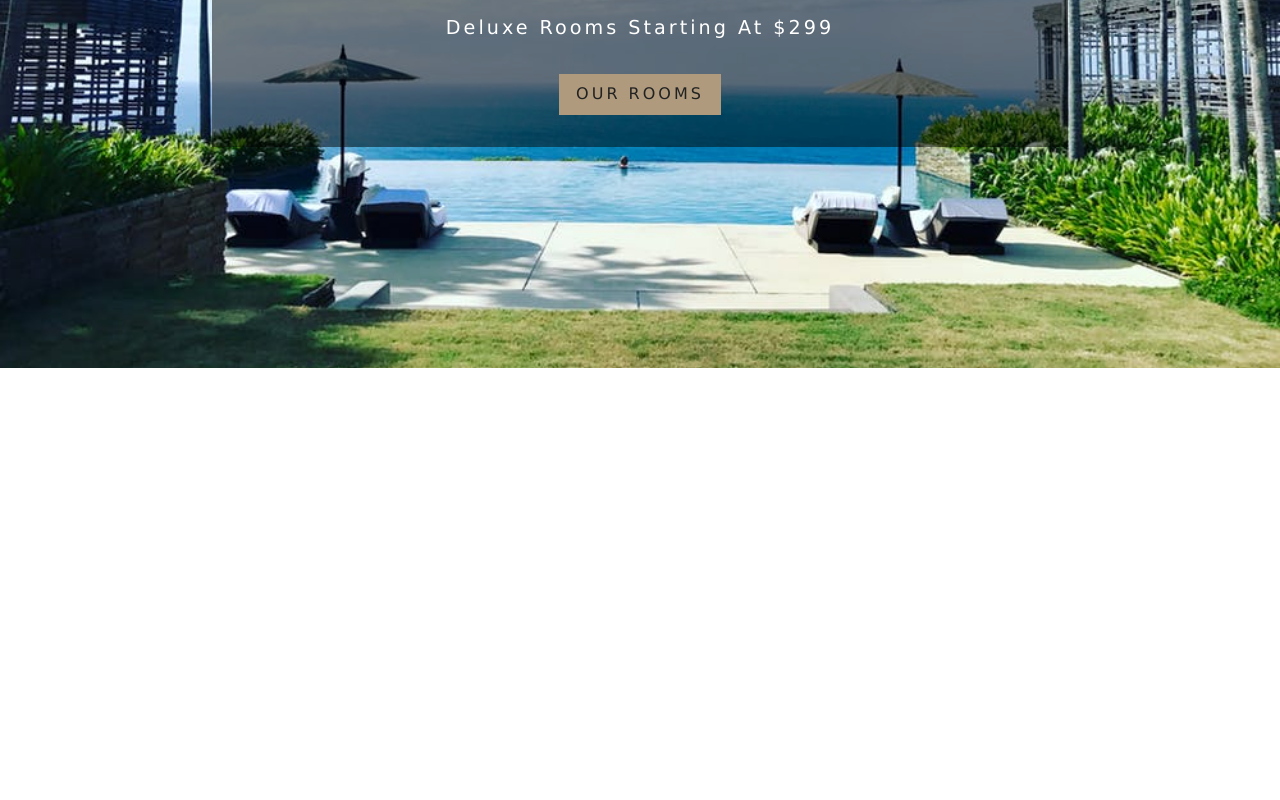
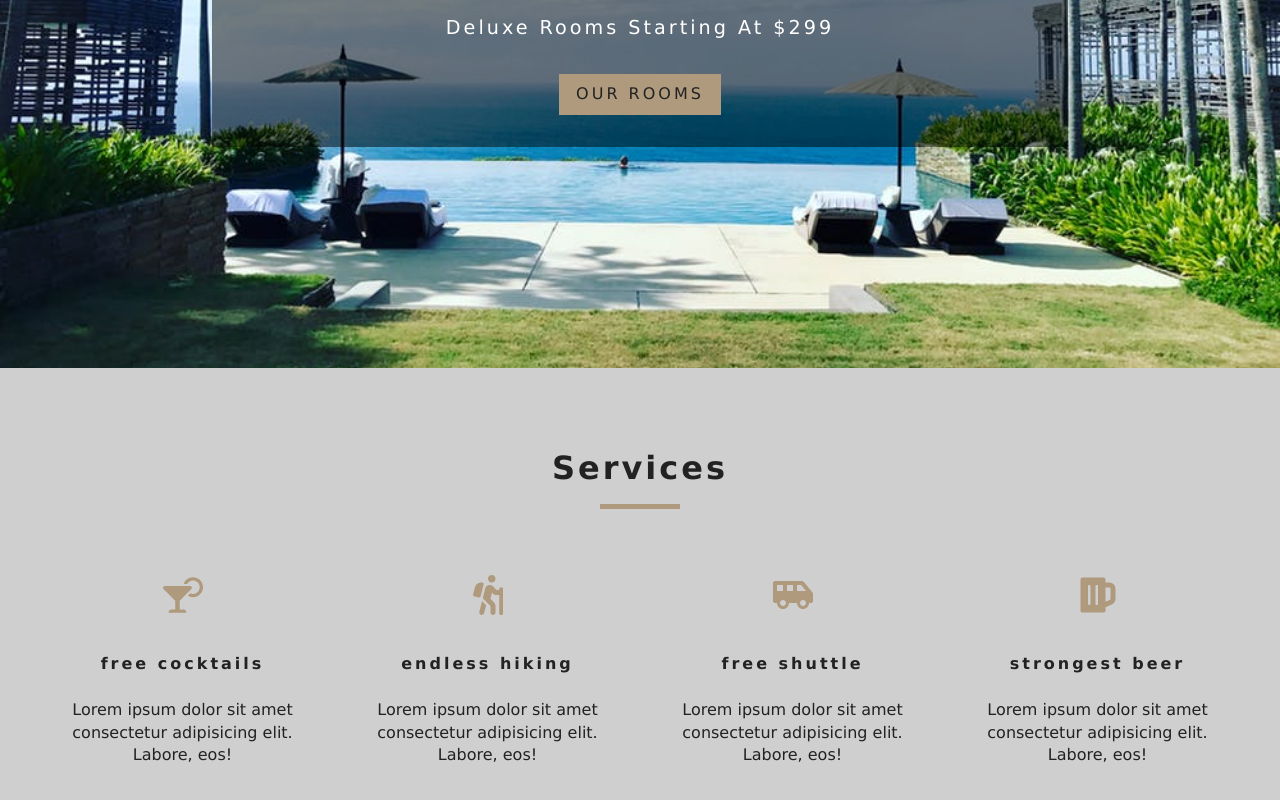
Before and after one commit to BinhNguyen3790/beach-resort, a React (Create React App) app: page / in a window 1280 px wide. Shown: the part 432-1232 px from the top of the page. Before the commit the page ends 800 px from the top, so only its background shows below. Built offline with nearby package versions, Linux system fonts and the light colour scheme.

Commit message:
add article

```diff
--- /dev/null
+++ b/src/components/Services.js
@@ -0,0 +1,42 @@
+import React, { Component } from 'react';
+import Title from './Title';
+import { FaCocktail, FaHiking, FaShuttleVan, FaBeer } from 'react-icons/fa';
+
+export default class Services extends Component {
+  state = {
+    services: [
+      {
+        icon: <FaCocktail />,
+        title: 'free cocktails',
+        info: 'Lorem ipsum dolor sit amet consectetur adipisicing elit. Labore, eos!'
+      },
+      {
+        icon: <FaHiking />,
+        title: 'endless hiking',
+        info: 'Lorem ipsum dolor sit amet consectetur adipisicing elit. Labore, eos!'
+      },
+      {
+        icon: <FaShuttleVan />,
+        title: 'free shuttle',
+        info: 'Lorem ipsum dolor sit amet consectetur adipisicing elit. Labore, eos!'
+      },
+      {
+        icon: <FaBeer />,
+        title: 'strongest beer',
+        info: 'Lorem ipsum dolor sit amet consectetur adipisicing elit. Labore, eos!'
+      }
+    ]
+  }
+  render() {
+    return (
+      <section className='services'>
+        <Title title='services' />
+        <div className="services-center">
+          {this.state.services.map((item, index) => {
+            return <article key={index} className='service'><span>{item.icon}</span><h6>{item.title}</h6><p>{item.info}</p></article>
+          })}
+        </div>
+      </section>
+    )
+  }
+}
--- /dev/null
+++ b/src/components/Title.js
@@ -0,0 +1,10 @@
+import React from 'react'
+
+export default function Title({title}) {
+  return (
+    <div className='section-title'>
+      <h4>{title}</h4>
+      <div />
+    </div>
+  )
+}
--- a/src/pages/Home.js
+++ b/src/pages/Home.js
@@ -2,13 +2,17 @@
 import Hero from '../components/Hero';
 import Banner from '../components/Banner';
 import {Link} from 'react-router-dom';
+import Services from '../components/Services';
 
 export default function Home() {
   return (
+    <>
     <Hero>
       <Banner title='luxurious rooms' subtitle='deluxe rooms starting at $299'>
       <Link to='/rooms' className='btn-primary'>Our Rooms</Link>
       </Banner>
     </Hero>
+    <Services/>
+    </>
   )
 }
```
